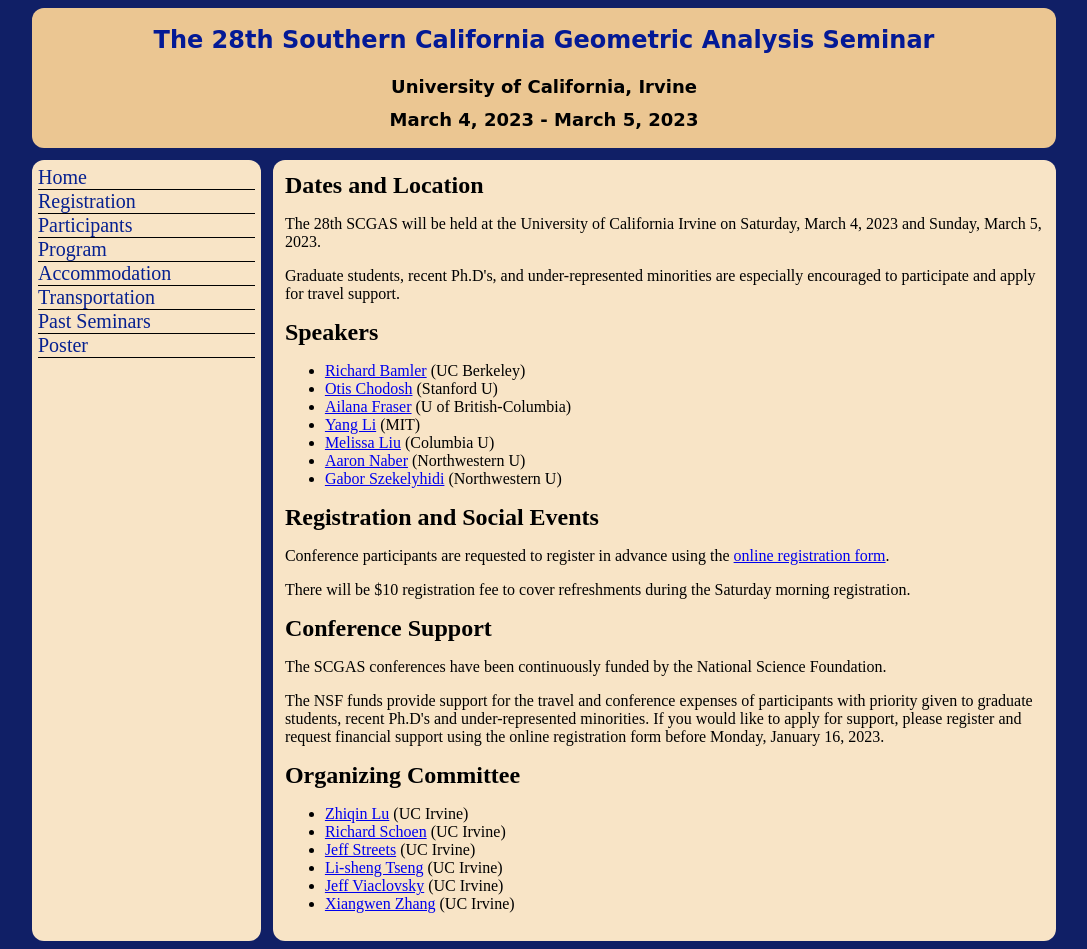
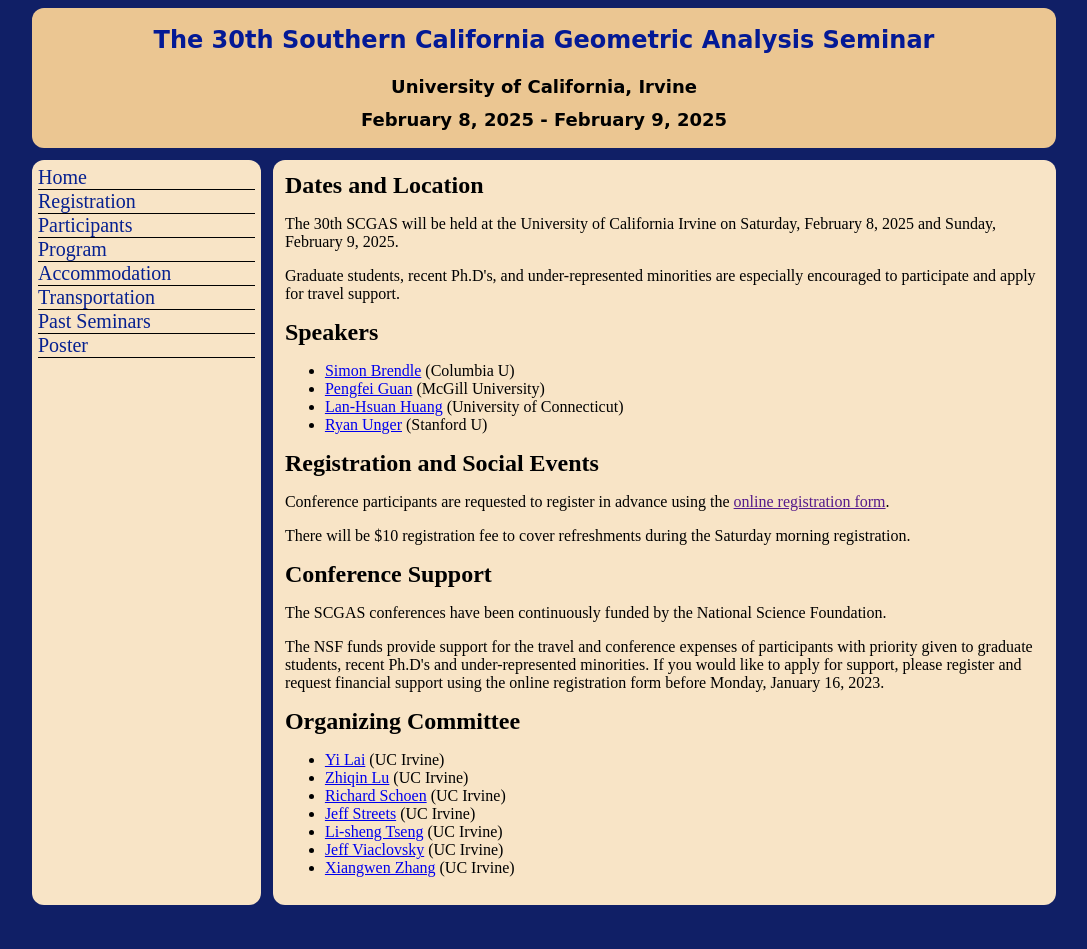
Before and after one commit to Geometry-Discovery-Project-UCI/scgas.math.uci.edu, a Vue app: page / in a window 1280 px wide. Shown: the whole page, without its empty margins (96-1183 px from the left). After the commit the page ends 913 px from the top, so only its background shows below. Built offline with nearby package versions, Linux system fonts and the light colour scheme.

Commit message:
This is the first launch of the 2025 SCGAS.

```diff
--- a/src/config.json
+++ b/src/config.json
@@ -1,19 +1,16 @@
 {
-    "number": 28,
+    "number": 30,
     "duration": {
-        "from": "2023-03-04 00:00",
-        "to": "2023-03-05 00:00"
+        "from": "2025-02-08 00:00",
+        "to": "2025-02-09 00:00"
     },
     "speakers": [
-        "Richard Bamler",
-        "Otis Chodosh",
-        "Ailana Fraser",
-        "Yang Li",
-        "Melissa Liu",
-        "Aaron Naber",
-        "Gabor Szekelyhidi"
+        "Simon Brendle",
+        "Pengfei Guan",
+        "Lan-Hsuan Huang",
+        "Ryan Unger"
     ],
-    "registrationUrl": "https://forms.gle/J4rXoqBYd5iKpiRs7",
+    "registrationUrl": "",
     "posterUrl": "pdfs/2023_scgas_poster.pdf",
 
 
@@ -41,6 +38,7 @@
     "registrationEndsAt": "2023-01-16 00:00",
     "organizingCommittee": [
         "Zhiqin Lu",
+        "Yi Lai",
         "Richard Schoen",
         "Jeff Streets",
         "Li-sheng Tseng",
--- a/src/participants.ts
+++ b/src/participants.ts
@@ -435,6 +435,30 @@
 export const YI_LAI: Participant = {
   name: "Yi Lai",
   link: "mailto:yilai@stanford.edu",
+  institute: Institute.UC_IRVINE,
+};
+
+export const SIMON_BRENDLE: Participant = {
+  name: "Simon Brendle",
+  link: "mailto:sab2280@columbia.edu",
+  institute: Institute.COLUMBIA,
+};
+
+export const LANHSUAN_HUANG: Participant = {
+  name: "Lan-Hsuan Huang",
+  link: "mailto:lan-hsuan.huang@uconn.edu",
+  institute: Institute.UNIVERSITY_OF_CONNECTICUT,
+};
+
+export const PENGFEI_GUAN: Participant = {
+  name: "Pengfei Guan",
+  link: "mailto:pengfei.guan@mcgill.ca",
+  institute: Institute.MCGILL,
+};
+
+export const RYAN_UNGER: Participant = {
+  name: "Ryan Unger",
+  link: "mailto:runger@stanford.edu",
   institute: Institute.STANFORD,
 };
 
--- a/src/types/index.ts
+++ b/src/types/index.ts
@@ -4,6 +4,7 @@
   COLUMBIA = "Columbia U",
   IAS_PRINCETON = "IAS, Princeton",
   HARVARD = "Harvard U",
+  MCGILL = "McGill University",
   MIT = "MIT",
   NORTHWESTERN = "Northwestern U",
   STANFORD = "Stanford U",
```
